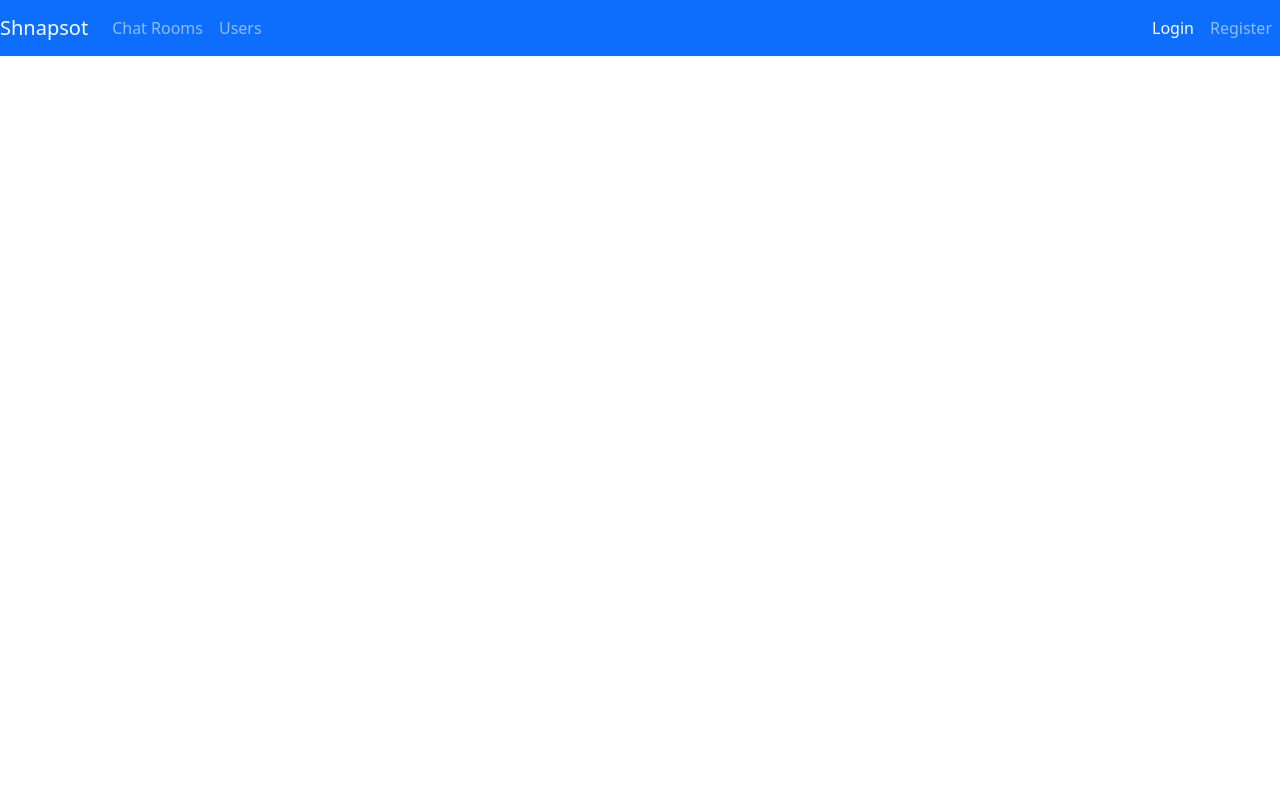
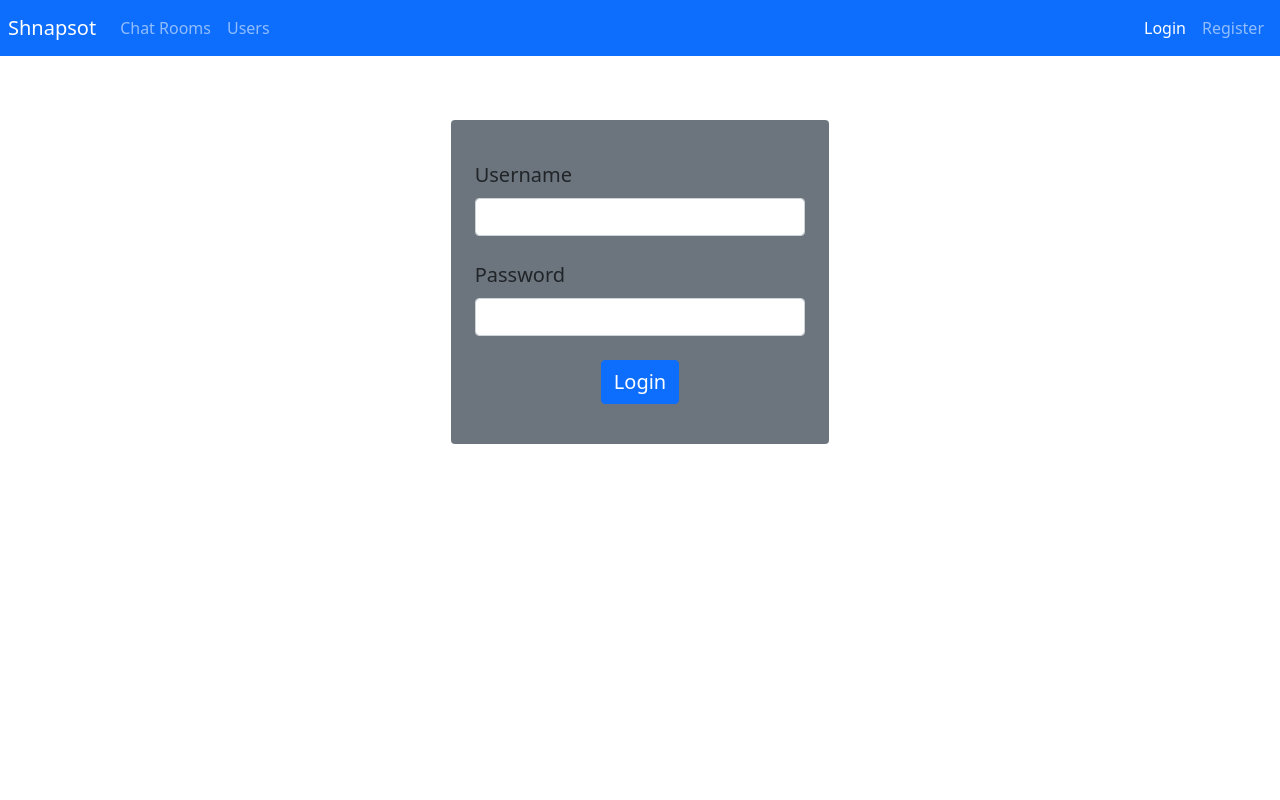
Before and after one commit to jura43/shnapsot, a Flask app: page /login in a window 1280 px wide. Run offline with Flask 2, Linux system fonts and the light colour scheme; some libraries are stand-ins or nearby versions.

Commit message:
Registration and login form with many minor improvments in styling

```diff
--- /dev/null
+++ b/forms/login_form.py
@@ -0,0 +1,7 @@
+from flask_wtf import FlaskForm
+from wtforms import StringField, PasswordField, SubmitField
+
+class LoginForm(FlaskForm):
+    username = StringField('Username')
+    password = PasswordField('Password')
+    submit = SubmitField('Login')
--- a/main.py
+++ b/main.py
@@ -9,4 +9,4 @@ def handleMessage(msg):
     send(msg, broadcast=True)
 
 if __name__ == '__main__':
-    app.run(start_app().app, debug=True)
+    app.run(start_app().app, debug=True, host='0.0.0.0')
--- a/website/__init__.py
+++ b/website/__init__.py
@@ -1,11 +1,15 @@
 from flask import Flask
 from flask_socketio import SocketIO, send
+from flask_meld import Meld
 
 class start_app():
     app = Flask(__name__)
     app.config['SECRET_KEY'] = 'secretkey'
     socketio = SocketIO(app)
 
+    meld = Meld()
+    meld.init_app(app)
+
     from .views import views
 
     app.register_blueprint(views, url_prefix='/')
--- a/website/static/css/style.css
+++ b/website/static/css/style.css
@@ -6,3 +6,11 @@ html,body{height:100%;}
     margin-left: auto;
     margin-right: auto;
 }
+
+.form-box {
+    margin-top: 5%;
+}
+
+.failed-field {
+    color: white;
+}
--- a/website/templates/base.html
+++ b/website/templates/base.html
@@ -10,7 +10,7 @@
 </head>
 <body>
 <div class="container-fluid h-100 g-0 d-flex flex-column">
-<div class="row g-0">
+<div class="row g-2">
     <nav class="navbar navbar-expand-lg navbar-dark bg-primary">
         <div class="container-fluid d-flex">
             <a class="navbar-brand" href="/">Shnapsot</a>
@@ -42,7 +42,6 @@
 </div>
 </body>
 <script src="https://code.jquery.com/jquery-3.6.0.js" integrity="sha256-H+K7U5CnXl1h5ywQfKtSj8PCmoN9aaq30gDh27Xc0jk=" crossorigin="anonymous"></script>
-<script src="https://cdn.socket.io/4.4.1/socket.io.min.js" integrity="sha384-fKnu0iswBIqkjxrhQCTZ7qlLHOFEgNkRmK2vaO/LbTZSXdJfAu6ewRBdwHPhBo/H" crossorigin="anonymous"></script>
 <script src="https://cdn.jsdelivr.net/npm/bootstrap@5.1.3/dist/js/bootstrap.bundle.min.js" integrity="sha384-ka7Sk0Gln4gmtz2MlQnikT1wXgYsOg+OMhuP+IlRH9sENBO0LRn5q+8nbTov4+1p" crossorigin="anonymous"></script>
-<script src="{{ url_for('static', filename='js/chat.js') }}"></script>
+{% block scripts %}{% endblock %}
 </html>
--- a/website/templates/demo_chat.html
+++ b/website/templates/demo_chat.html
@@ -8,4 +8,8 @@
         <input type="text" name="" id="myMessage">
         <button id="sendbutton" type="sendbutton">Send</button>
 </div>
+{% block scripts %}
+<script src="https://cdn.socket.io/4.4.1/socket.io.min.js" integrity="sha384-fKnu0iswBIqkjxrhQCTZ7qlLHOFEgNkRmK2vaO/LbTZSXdJfAu6ewRBdwHPhBo/H" crossorigin="anonymous"></script>
+<script src="{{ url_for('static', filename='js/chat.js') }}"></script>
 {% endblock %}
+{% endblock %}
--- a/website/templates/login.html
+++ b/website/templates/login.html
@@ -1,4 +1,28 @@
 {% extends 'base.html' %}
 {% block title %}<title>Shnapsot - Login</title>{% endblock %}
 {% block active_login %} active"{% endblock %}
-{% block content %}{% endblock %}
+{% block content %}
+<div class="row g-0 flex-grow-1">
+    <div class="col-lg-4 col-md-6 col-sm-8 mx-auto gx-5 form-box">
+        <div class="bg-secondary p-4 rounded">
+            <form method="POST">
+                <div class="mb-4 mt-3">
+                    {{ login.username.label(class_='form-label fs-5') }}
+                    {{ login.username(class='form-control') }}
+                    <span class="failed-field">{{ errors.username | first }}</span>
+                </div>
+                <div class="mb-4">
+                    {{ login.password.label(class_='form-label fs-5') }}
+                    {{ login.password(class='form-control') }}
+                    <span class="failed-field">{{ errors.password | first }}</span>
+                </div>
+                <div class="mb-3 mx-auto text-center">
+                    {{ login.submit(class='btn btn-primary fs-5') }}
+                </div>
+            </form>
+        </div>
+    </div>
+    </div>
+{% endblock %}
+{% block scripts %}
+{% endblock %}
--- a/website/views.py
+++ b/website/views.py
@@ -1,4 +1,5 @@
 from flask import Blueprint, render_template
+from forms.login_form import LoginForm
 
 views = Blueprint('views', __name__)
 
@@ -14,11 +15,12 @@ def rooms():
 def users():
     return render_template('users.html')
 
-@views.route('/login')
+@views.route('/login', methods=['GET', 'POST'])
 def login():
-    return render_template('login.html')
+    login = LoginForm()
+    return render_template('login.html', login=login, errors=login.errors)
 
-@views.route('/register')
+@views.route('/register', methods=['GET', 'POST'])
 def register():
     return render_template('register.html')
 
```
Also changed, not shown: forms/password_checker.py (added, +40 -0 lines), forms/registration_form.py (added, +24 -0 lines), forms/username_checker.py (added, +11 -0 lines), website/meld/components/registration.py (added, +8 -0 lines), website/meld/templates/registration.html (added, +22 -0 lines), website/templates/register.html (+10 -1 lines), README.md, forms/__init__.py (added), 1 other file.
